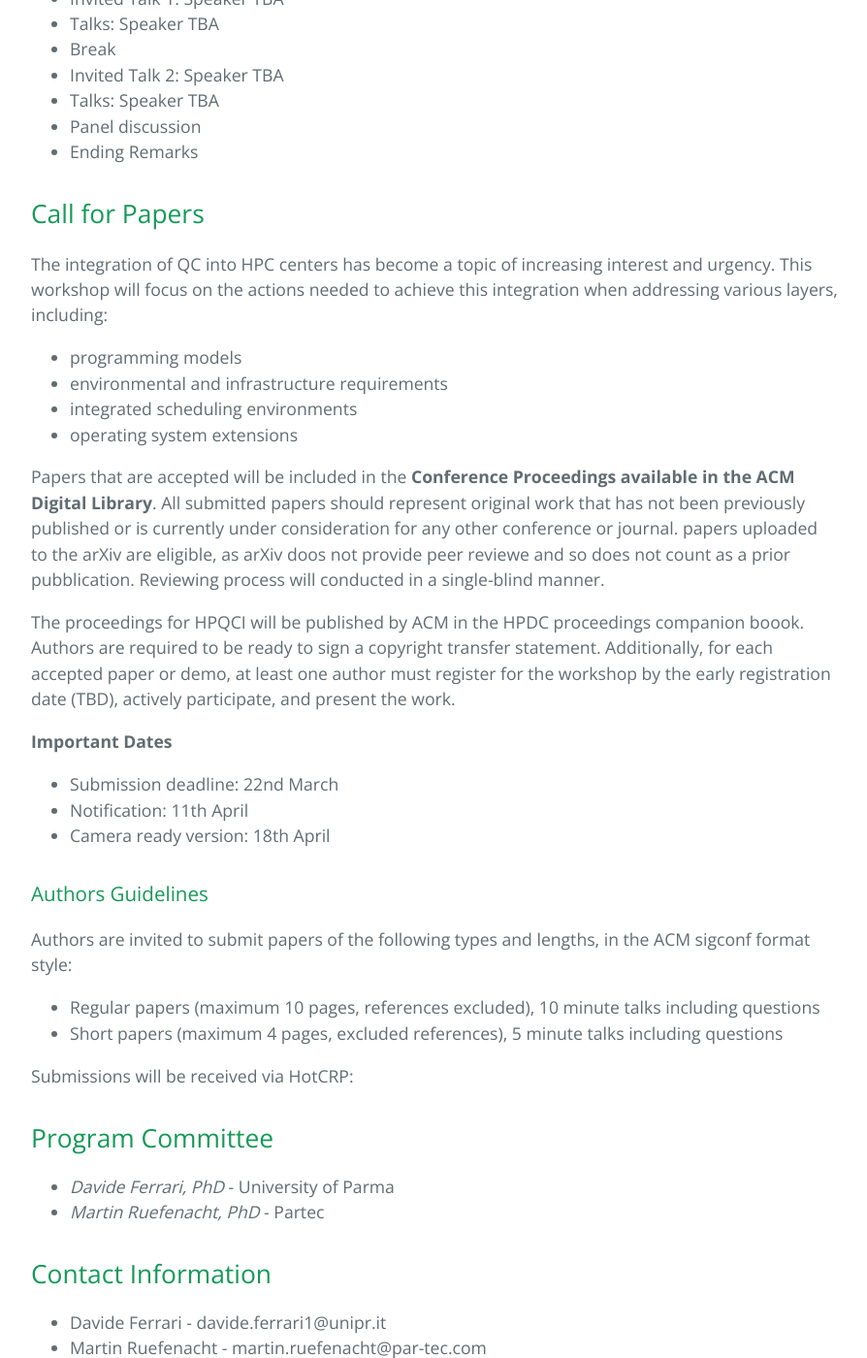
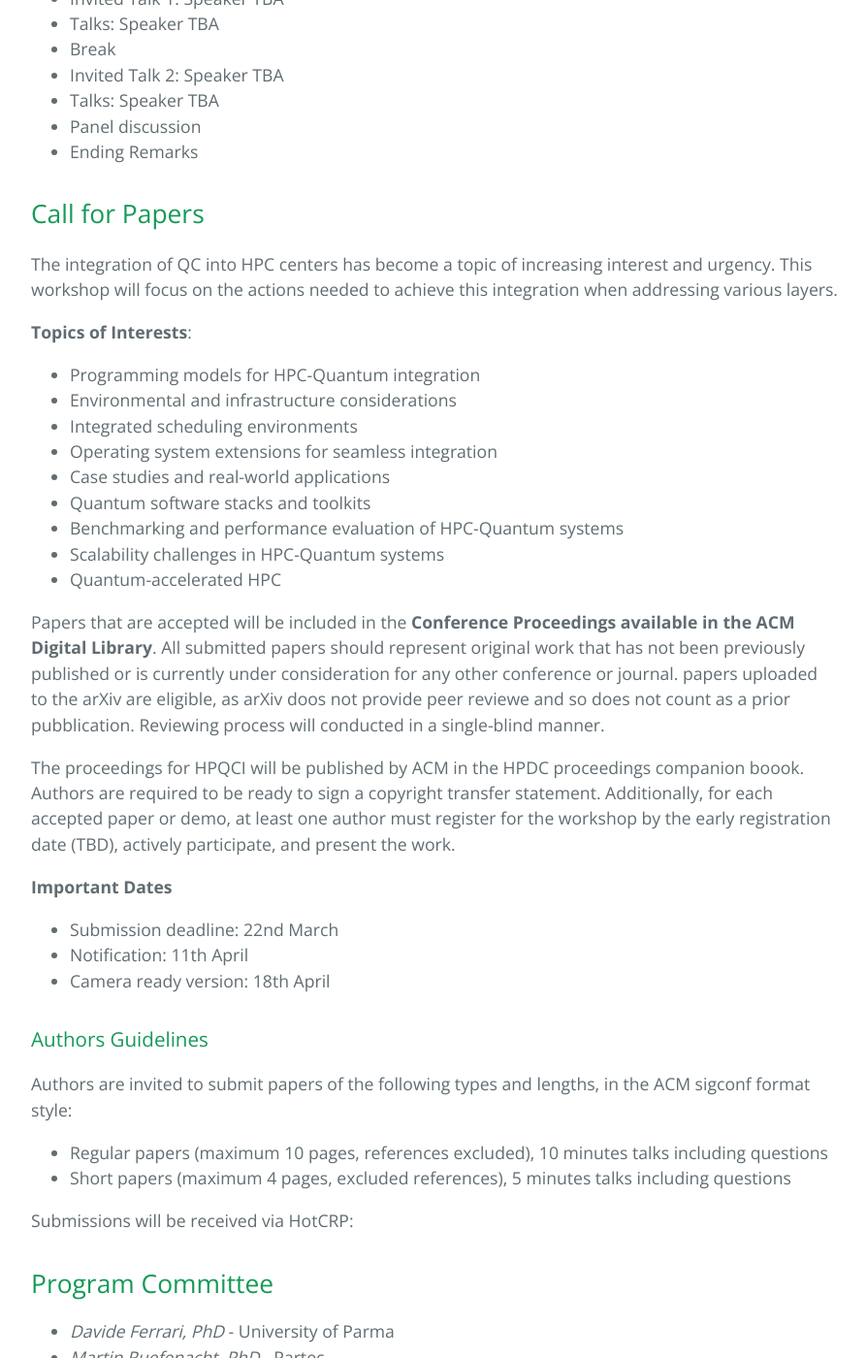
Before and after one commit to HPQCI/HPQCI.github.io, a Jekyll site: the page built from index.md, in a window 1280 px wide and 1400 px high, scrolled down 1041 px. Shown: the whole window at 97% size, without its empty margins (192-1086 px from the left). Built offline with Jekyll 4.4.1, drawn with Linux system fonts in a browser that asks for light colours.

Commit message:
more topics for CFP

```diff
--- a/index.md
+++ b/index.md
@@ -24,12 +24,19 @@ However, for QC to realize its potential, it must be seamlessly integrated into
 
 ## Call for Papers
 
-The integration of QC into HPC centers has become a topic of increasing interest and urgency. This workshop will focus on the actions needed to achieve this integration when addressing various layers, including:
+The integration of QC into HPC centers has become a topic of increasing interest and urgency. This workshop will focus on the actions needed to achieve this integration when addressing various layers.
 
-*	programming models
-*	environmental and infrastructure requirements
-*	integrated scheduling environments
-*	operating system extensions
+**Topics of Interests**:
+
+*	Programming models for HPC-Quantum integration
+*	Environmental and infrastructure considerations
+*	Integrated scheduling environments
+*	Operating system extensions for seamless integration
+*	Case studies and real-world applications
+*	Quantum software stacks and toolkits
+*	Benchmarking and performance evaluation of HPC-Quantum systems
+*	Scalability challenges in HPC-Quantum systems
+*	Quantum-accelerated HPC
 
 Papers that are accepted will be included in the **Conference Proceedings available in the ACM Digital Library**. All submitted papers should represent original work that has not been previously published or is currently under consideration for any other conference or journal. papers uploaded to the arXiv are eligible, as arXiv doos not provide peer reviewe and so does not count as a prior pubblication. Reviewing process will conducted in a single-blind manner.
 
@@ -44,8 +51,8 @@ The proceedings for HPQCI will be published by ACM in the HPDC proceedings compa
 
 Authors are invited to submit papers of the following types and lengths, in the ACM sigconf format style:
 
-*	Regular papers (maximum 10 pages, references excluded), 10 minute talks including questions
-*	Short papers (maximum 4 pages, excluded references), 5 minute talks including questions
+*	Regular papers (maximum 10 pages, references excluded), 10 minutes talks including questions
+*	Short papers (maximum 4 pages, excluded references), 5 minutes talks including questions
 
 Submissions will be received via HotCRP:
 
```
